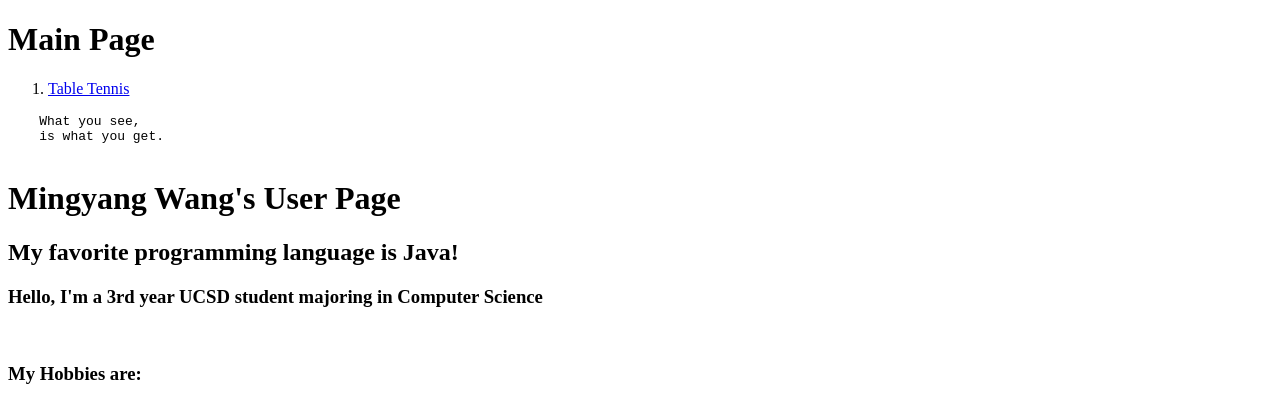
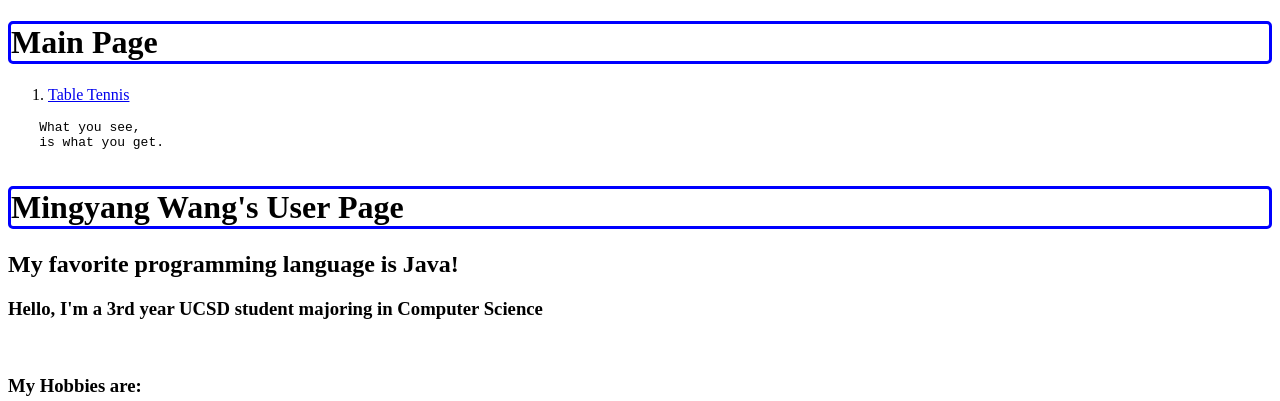
Before and after one commit to skrskrm/wi21-cse110-lab3, a plain HTML site: page index.html in a window 1280 px wide. Shown: the top 401 px of the page. Drawn offline with Linux system fonts and the light colour scheme.

Commit message:
Update index.html

```diff
--- a/index.html
+++ b/index.html
@@ -7,6 +7,16 @@
   <link rel="icon" href="https://people.math.sc.edu/Burkardt/data/png/bmp_08.png">
   <link rel="stylesheet" href="mystyle.css">
   <title>HTML GitHub User Site</title>
+
+  <style>
+    /* I'm putting some comments so my points wont get deducted. */
+    h1 {
+      border-style: solid;
+      border-color: blue;
+      border-width: medium;
+      border-radius: 5px;
+    }
+  </style>
 </head>
 
 <body>
```
